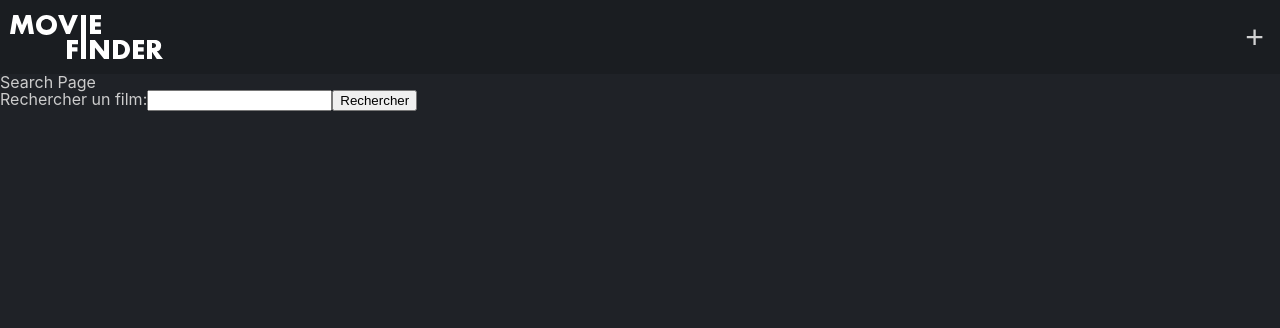
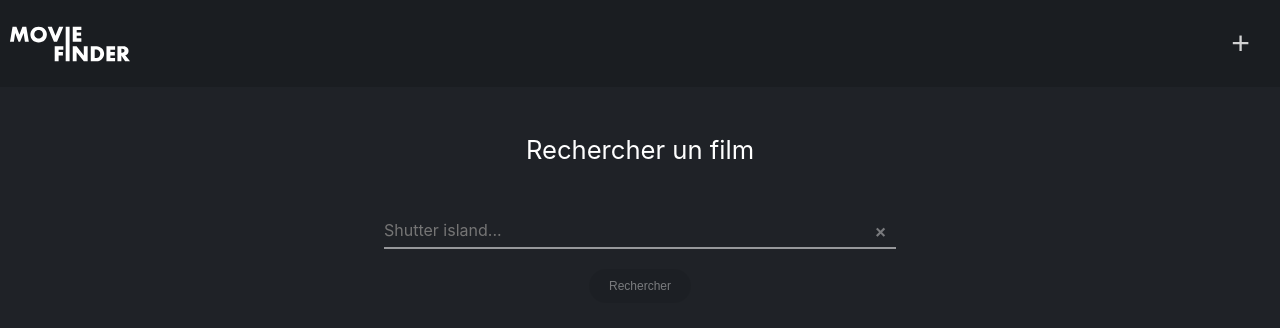
Before and after one commit to HubM/movie-finder, a React (Create React App) app: page /search in a window 1280 px wide. Shown: the top 328 px of the page. Built offline with nearby package versions, Linux system fonts and the light colour scheme.

Commit message:
:lipstick: design search input + add loading and interactivity

```diff
--- /dev/null
+++ b/src/components/Loading.js
@@ -0,0 +1,10 @@
+import React from "react";
+
+export default (props) =>
+  (
+    <svg xmlns="http://www.w3.org/2000/svg" className="loading" width={props.width} height={props.height} viewBox="0 0 100 100">
+      <circle cx="50" cy="23" r="13" fill="#ffffff">
+        <animate attributeName="cy" dur="2s" repeatCount="indefinite" calcMode="spline" keySplines="0.45 0 0.9 0.55;0 0.45 0.55 0.9" keyTimes="0;0.5;1" values="23;77;23"></animate>
+      </circle>
+    </svg>
+  )
--- a/src/components/Search.js
+++ b/src/components/Search.js
@@ -1,5 +1,7 @@
 import React from "react";
 import { withRouter } from "react-router-dom";
+
+import Loading from "./Loading";
 
 import { getDatabase, addToFavorite, deleteMovieFromFavorites } from "../helpers/_functions/index"
 
@@ -12,7 +14,8 @@ class Search extends React.Component {
       db: undefined,
       search: "",
       movies: [],
-      indexedDbSupported: ('indexedDB' in window)
+      indexedDbSupported: ('indexedDB' in window),
+      loading: false
     }
     this.movieFinder = new movieFinder();
   }
@@ -27,11 +30,14 @@ class Search extends React.Component {
       })
   }
 
-
   keyPress = (event) => event.keyCode === 13 ? this.searchMovie() : false;
 
   searchMovie = () => {
-    if (this.state.search && this.state.search.length > 2) {
+    if (this.state.search.length > 2) {
+      this.setState({
+        loading: true
+      })
+      setTimeout(() => {
         this.movieFinder.searchMovie(this.state.search)
           .then(async movies => {
             const dbMovies = await this.state.db.getAllFromIndex('favorites', 'title');
@@ -42,12 +48,18 @@ class Search extends React.Component {
               }
             })
             this.setState({
-            movies: moviesWithFavorisInfos
+              movies: moviesWithFavorisInfos,
             })
           })
           .catch(error => {
             console.error(error)
           })
+          .finally(() => (
+            this.setState({
+              loading: false
+            })
+          ))
+      }, 1000)
     }
   }
 
@@ -85,18 +97,43 @@ class Search extends React.Component {
     this.props.history.push(`/movie/${id}`);
   }
 
+  searchResetState = () => {
+    if (this.state.loading) {
+      return (
+        <Loading width="25px" heigth="25px" />
+      )
+    } else {
+      return (
+        <div
+          className={`reset-search ${this.state.search.length <= 2 ? "disabledBtn" : ""}`}
+          onClick={() => this.setState({ movies: [], search: "" })}
+        >
+          <span>+</span>
+        </div>
+      );
+    }
+  }
+
   render() {
     return (
       <section className="search-page">
-        <h1>Search Page</h1>
-        <label htmlFor="movie-search">Rechercher un film:</label>
+        <h1>Rechercher un film</h1>
+        <div className="search">
+          <div>
             <input
               type="text"
-          aria-label="Rechercher un film"
+              aria-label="Bouton de recherche d'un film"
+              placeholder="Shutter island..."
               onChange={(event) => this.setState({ search: event.target.value })}
               onKeyDown={this.keyPress}
+              value={this.state.search}
+              className={`search-input ${this.state.search.length > 2 ? "usable" : ""}`}
             />
-        <button onClick={this.searchMovie}>Rechercher</button>
+
+            {this.searchResetState()}
+          </div>
+          <button onClick={this.searchMovie} className={`search-action ${this.state.search.length <= 2 ? "disabledBtn" : ""}`}>Rechercher</button>
+        </div>
 
         { !this.state.indexedDbSupported && <p>Vous devriez utiliser un navigateur moderne pour pouvoir enregistrer vos films préférés</p> }
         { this.state.movies.length > 0 && this.generateMoviesList(this.state.movies) }
--- a/src/styles/index.css
+++ b/src/styles/index.css
@@ -5,7 +5,9 @@
 :root {
   --background: #1f2227;
   --headerColor: #1a1d21;
-  --fontColor: #ccc;
+  --placeholderColor: #97989b;
+  --fontColor: #fff;
+  --primaryColor: #ffa801;
   --font: -apple-system, BlinkMacSystemFont, 'Segoe UI', 'Roboto', 'Oxygen',
   'Ubuntu', 'Cantarell', 'Fira Sans', 'Droid Sans', 'Helvetica Neue',
   sans-serif;
@@ -18,6 +20,7 @@ body {
   color: var(--fontColor);
   -webkit-font-smoothing: antialiased;
   -moz-osx-font-smoothing: grayscale;
+  overflow-x: hidden;
 }
 
 code {
@@ -29,16 +32,40 @@ a {
   color: var(--fontColor);
 }
 
-@keyframes menuAnimation {
-  from {
-    top: 0;
-    opacity: 0;
-  }
-  to {
-    top: 100%;
-    opacity: 1;
-  }
+button {
+  background: none;
+  border: none;
+  outline: 0;
+  padding: 10px 20px;
+  font-size: 0.75rem;
+  border-radius: 20px;
 }
+
+.page {
+  margin-top: 50px;
+}
+
+.page h1 {
+  font-size: 1.6rem;
+  margin-bottom: 25px;
+}
+
+.disabledBtn {
+  pointer-events: none;
+  opacity: 0.4;
+}
+
+
+/* =============
+=== LOADING
+================ */
+.loading {
+  margin: auto;
+  background: rgba(0, 0, 0, 0) none repeat scroll 0% 0%;
+  display: block;
+  shape-rendering: auto;
+}
+
 
 /* =============
 === HEADER
@@ -62,6 +89,7 @@ header {
   transition: opacity 0.5s ease-in;
   position: relative;
   z-index: 2;
+  width: 120px;
 }
 
 .logo:hover {
@@ -111,11 +139,11 @@ header {
   transform: rotate(0);
 }
 
-
 nav{
   background: var(--headerColor);
   padding: 15px 10px;
 }
+
 nav > ul {
   display: flex;
   margin: 0 10px;
@@ -123,12 +151,116 @@ nav > ul {
   padding: 20px 0 10px;
   border-top-color: rgba(255,255,255,0.25);
 }
+
 nav > ul > li:not(:last-of-type) {
   margin-right: 20px;
 }
+
 nav > ul > li > a {
   text-decoration: none;
   font-size: 1rem;
   font-weight: 500;
   color: white;
 }
+
+/* =============
+=== SEARCH PAGE
+================ */
+.search-page {
+  display: flex;
+  flex-direction: column;
+  align-items: center;
+}
+
+.search {
+  display: flex;
+  flex-direction: column;
+  align-items: center;
+  width: 80%;
+  margin: 25px 0 75px;
+}
+
+.search > div {
+  display: flex;
+  justify-content: center;
+  align-items: center;
+  position: relative;
+  width: 100%;
+  border-bottom: 2px solid var(--placeholderColor);
+  margin-bottom: 20px;
+}
+
+
+.search-input {
+  width: 100%;
+  font-family: inherit;
+  font-size: 1rem;
+  background: transparent;
+  color: var(--placeholderColor);
+  padding: 7px 0;
+  border: 0;
+  outline: 0;
+  transition: all 0.3s ease-in;
+}
+
+.search-input:required,
+.search-input:invalid {
+  box-shadow:none;
+}
+
+.search-input:focus {
+  font-weight: 500;
+  border-width: 2px;
+}
+
+.search-input.usable {
+  color: var(--fontColor);
+  border-bottom-color: var(--primaryColor);
+}
+
+.reset-search {
+  position: absolute;
+  top: 0;
+  right: 0;
+  padding: 10px;
+  cursor: pointer;
+  font-size: 1.4rem;
+  font-weight: 500;
+  transform: rotate(45deg) translateY(-10%);
+  transition: transform 0.3s ease-in;
+}
+
+.reset-search:hover {
+  transform: rotate(45deg) translateY(-10%) scale(1.1);
+}
+
+.search-action.disabledBtn {
+  background-color: var(--headerColor);
+}
+
+.search-action {
+  cursor: pointer;
+  background: var(--primaryColor);
+  color: var(--fontColor);
+  transition:  all 0.3s ease-in;
+}
+
+
+
+/* ====================
+=== TABLET RESPONSIVE
+===================== */
+@media screen and (min-width: 640px) {
+  .search {
+    width: 50%;
+  }
+}
+
+/* ====================
+=== DESKTOP RESPONSIVE
+===================== */
+@media screen and (min-width: 1200px) {
+  .search {
+    width: 40%;
+  }
+}
```
Lines whose indentation alone changed are shown as unchanged.
